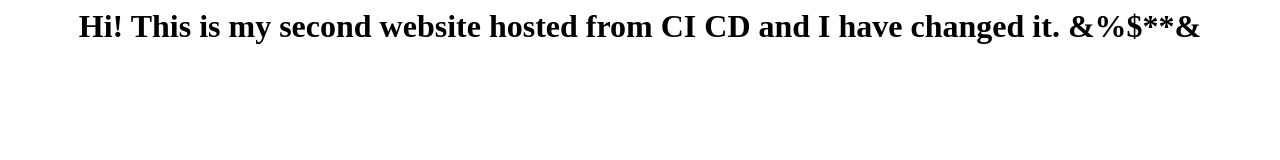
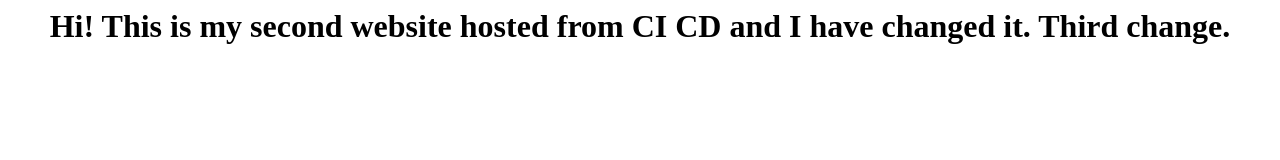
Before and after one commit to kishore1702/vodafoneideaAzure, a plain HTML site: page index.html in a window 1280 px wide. Drawn offline with Linux system fonts and the light colour scheme.

Commit message:
Update index.html

```diff
--- a/index.html
+++ b/index.html
@@ -1 +1 @@
-<center><h1>Hi! This is my second website hosted from CI CD and I have changed it. &%$**&</h1></center>
+<center><h1>Hi! This is my second website hosted from CI CD and I have changed it. Third change.</h1></center>
```
